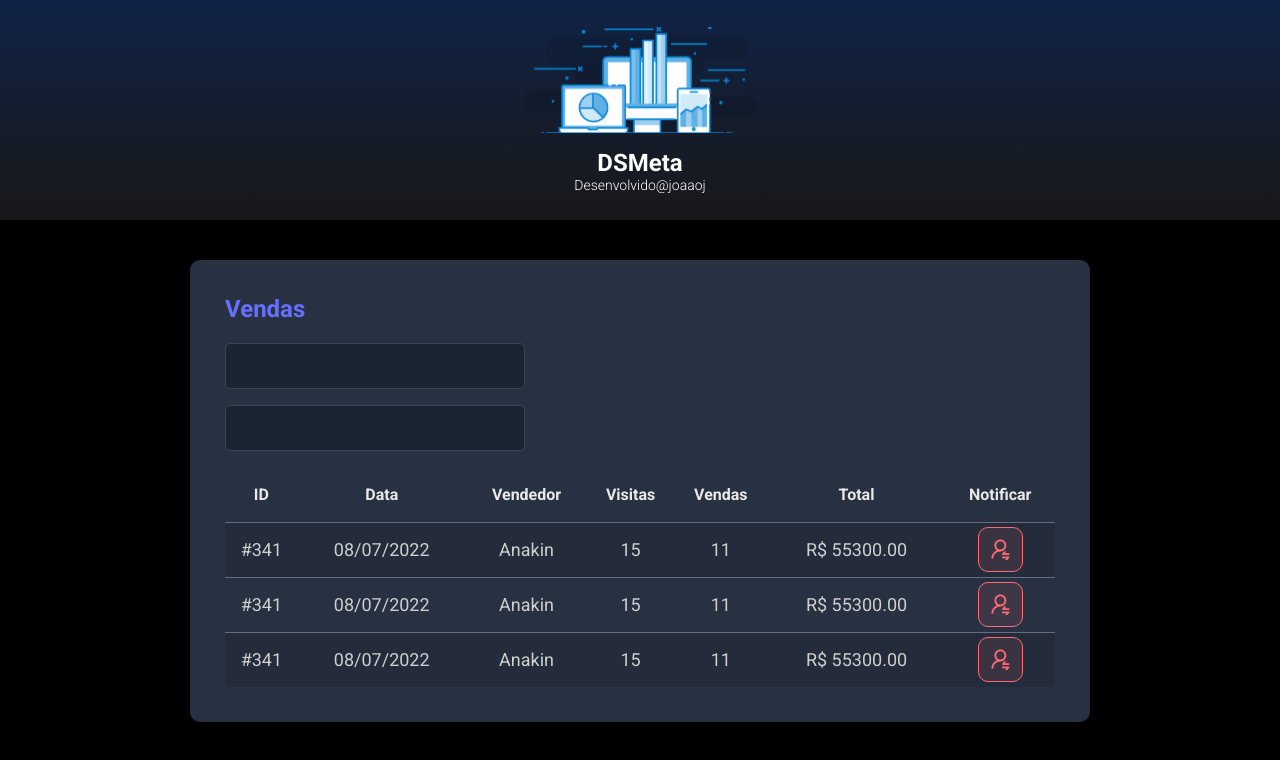
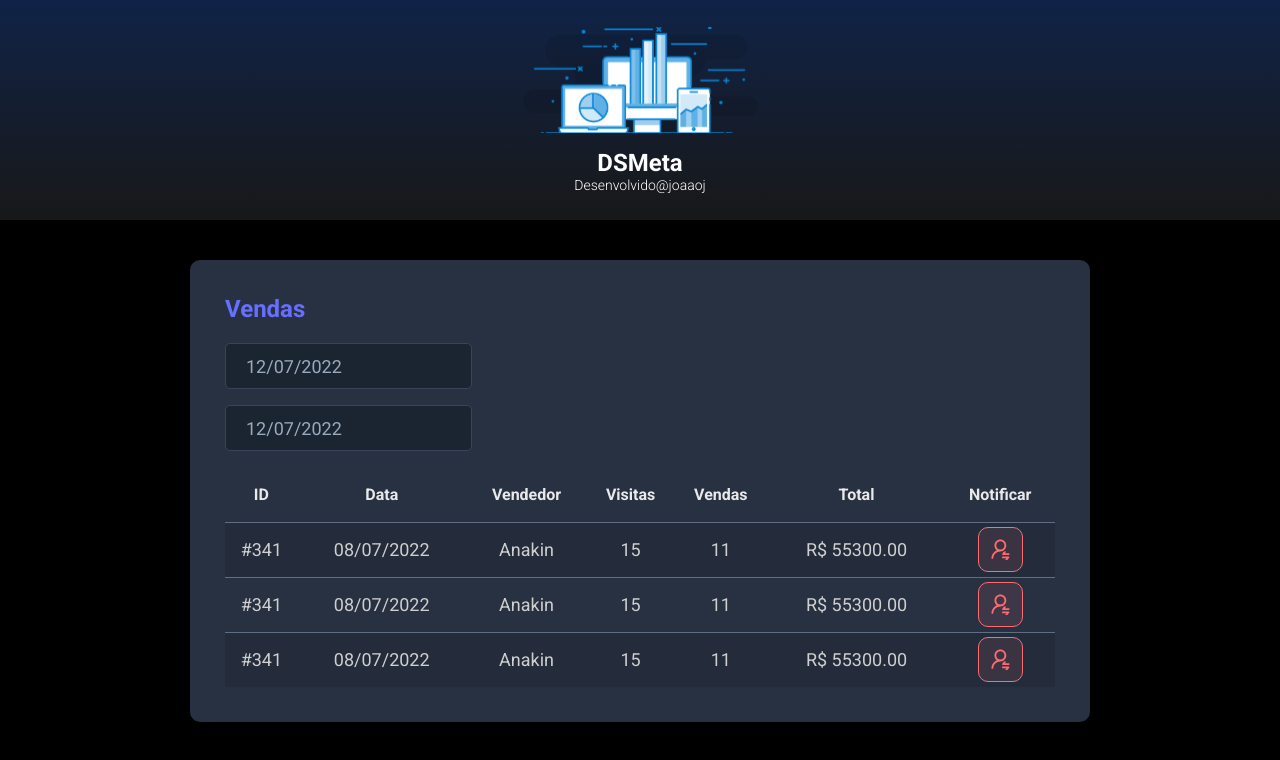
Before and after one commit to Joaaoj/dsmeta, a React (Vite) app in the folder fronted/: page / in a window 1280 px wide. Shown: the top 760 px of the page. Built offline with nearby package versions, Linux system fonts and the light colour scheme.

Commit message:
Datepicker

```diff
--- a/fronted/package.json
+++ b/fronted/package.json
@@ -8,7 +8,9 @@
     "preview": "vite preview"
   },
   "dependencies": {
+    "@types/react-datepicker": "4.4.2",
     "react": "^18.0.0",
+    "react-datepicker": "4.8.0",
     "react-dom": "^18.0.0"
   },
   "devDependencies": {
--- a/fronted/src/components/SalesCard/index.tsx
+++ b/fronted/src/components/SalesCard/index.tsx
@@ -1,17 +1,28 @@
+import DatePicker from "react-datepicker";
+import "react-datepicker/dist/react-datepicker.css";
 import NotificationButton from '../NotificationButton'
 import './styles.css'
 
 function SalesCard() {
     return (
-        <>
         <div className="dsmeta-card">
             <h2 className="dsmeta-sales-title">Vendas</h2>
             <div>
                 <div className="dsmeta-form-control-container">
-                        <input className="dsmeta-form-control" type="text" />
+                    <DatePicker
+                        selected={new Date()}
+                        onChange={(date: Date) => { }}
+                        className="dsmeta-form-control"
+                        dateFormat="dd/MM/yyyy"
+                    />
                 </div>
                 <div className="dsmeta-form-control-container">
-                        <input className="dsmeta-form-control" type="text" />
+                    <DatePicker
+                        selected={new Date()}
+                        onChange={(date: Date) => { }}
+                        className="dsmeta-form-control"
+                        dateFormat="dd/MM/yyyy"
+                    />
                 </div>
             </div>
 
@@ -72,9 +83,7 @@
 
                 </table>
             </div>
-
         </div>
-        </>
     )
 }
 
--- /dev/null
+++ b/package.json
@@ -0,0 +1,6 @@
+{
+  "dependencies": {
+    "@types/react-datepicker": "4.4.2",
+    "react-datepicker": "4.8.0"
+  }
+}
```
Also changed, not shown: 2 other files (tests, documents, lock files or other folders). Lines whose indentation alone changed are shown as unchanged.
